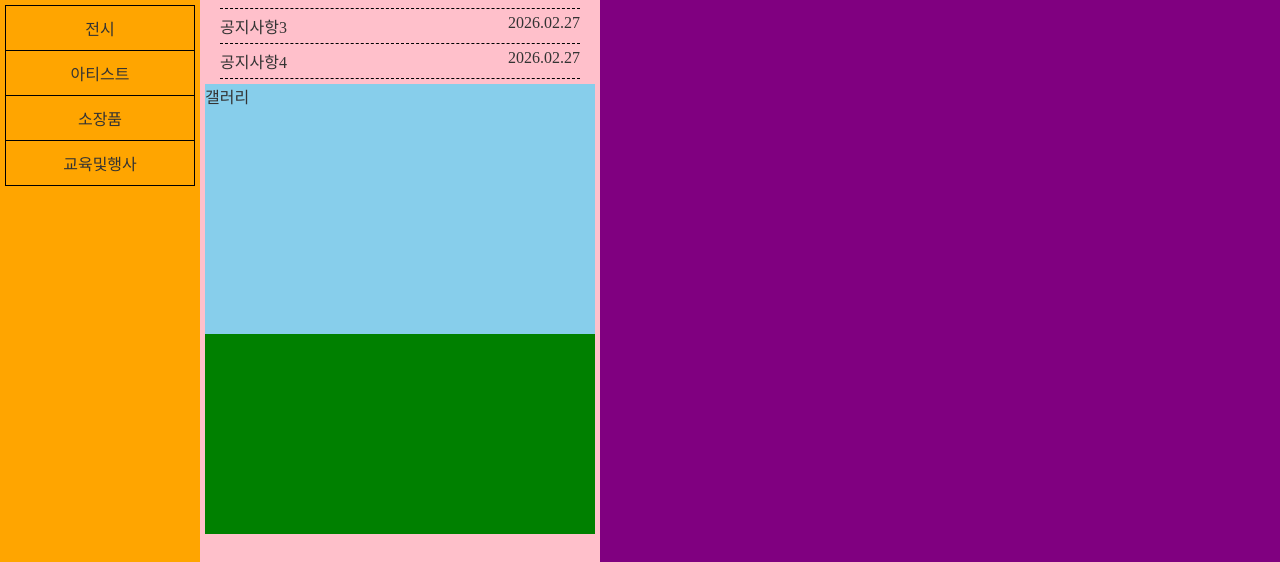
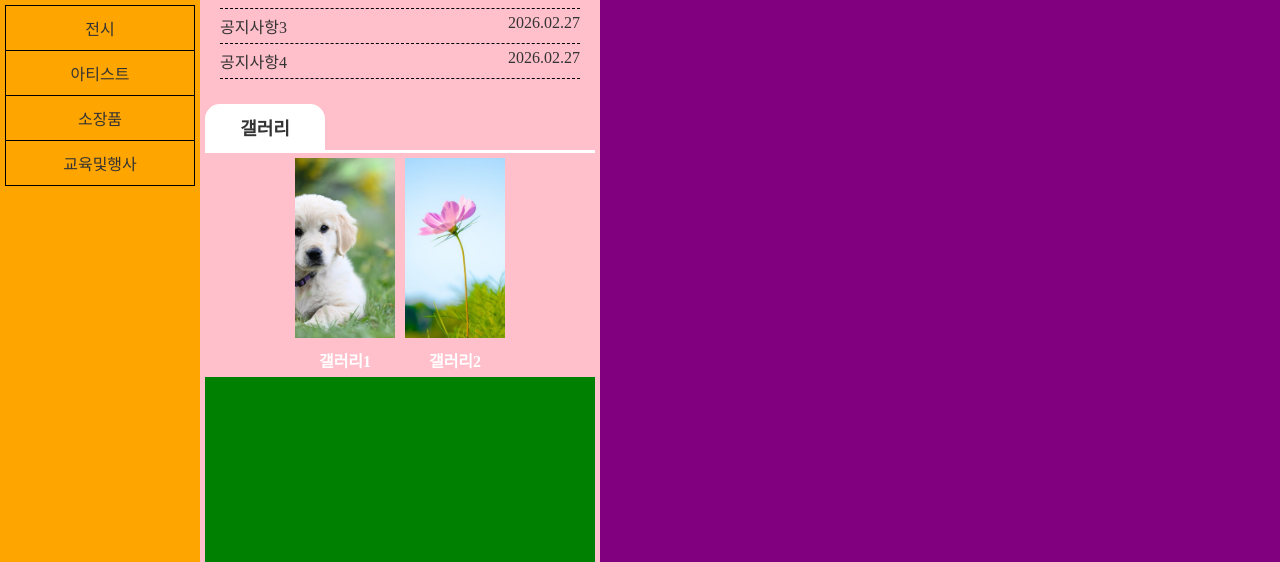
Before and after one commit to cogito30/practice_web_publishing, a plain HTML site: page 05_에코아트갤러리/index.html in a window 1280 px wide. Shown: the part 135-697 px from the top of the page. Drawn offline with Linux system fonts and the light colour scheme.

Commit message:
feat: 05_에코아트갤러리 contents/gallery

```diff
--- a/05_에코아트갤러리/css/style.css
+++ b/05_에코아트갤러리/css/style.css
@@ -26,7 +26,7 @@ nav>ul>li:hover>a {background: black; color: #fff;}
 .sub>li>a {display: block; border: 1px solid black; padding: 10px 20px; background: black; color: white;}
 .sub>li:hover>a {background: white; color: black;}
 
-/* contents */
+/* contents-notice */
 .contents {width: 400px; height: 100%; background: pink; padding: 20px 5px;}
 .notice h2 {width: 120px; font-size: 18px; text-align: center; padding: 10px 0; background: white; border-radius: 15px 15px 0 0;}
 .notice ul {border-top: 3px solid white; padding: 5px 15px;}
@@ -34,7 +34,14 @@ nav>ul>li:hover>a {background: black; color: #fff;}
 .notice ul li a {display: block; padding: 5px 0; position: relative;}
 .notice ul li .date {position: absolute; top: 5px; right: 0;}
 
-.gallery {width: 100%; height: 250px; background: skyblue;}
+/* contents-gallery */
+.gallery {margin-top: 20px;}
+.gallery h2 {width: 120px; font-size: 18px; text-align: center; padding: 10px 0; background: white; border-radius: 15px 15px 0 0;}
+.gallery ul  {border-top: 3px solid white; padding: 5px 15px; display: flex; gap: 10px; justify-content: center; text-align: center;}
+.gallery ul li a {display: block; height: 100%;}
+.gallery ul li a img {width: 100px; height: 180px; object-fit: cover;}
+.gallery ul li .text {font-weight: bold; margin-top: 10px; color: white}
+
 .go {width: 100%; height: 200px; background: green;}
 
 
--- a/05_에코아트갤러리/index.html
+++ b/05_에코아트갤러리/index.html
@@ -84,22 +84,21 @@
                     </ul>
                 </article>
                 <article class="gallery">
-                    갤러리
-                    <!-- <h2>갤러리</h2> -->
-                    <!-- <ul>
-                        <li><a href="#">
-                            <img src="images/s1.jpg" alt="갤러리이미지1">
-                            <span>이미지1</span>
-                        </a></li>
-                        <li><a href="#">
-                            <img src="images/s2.jpg" alt="갤러리이미지2">
-                            <span>이미지2</span>
-                        </a></li>
-                        <li><a href="#">
-                            <img src="images/s3.jpg" alt="갤러리이미지3">
-                            <span>이미지3</span>
-                        </a></li>
-                    </ul> -->
+                    <h2>갤러리</h2>
+                    <ul>
+                        <li>
+                            <a href="#">
+                                <img src="images/s1.jpg" alt="갤러리이미지1">
+                                <p class="text">갤러리1</p>
+                            </a>
+                        </li>
+                        <li>
+                            <a href="#">
+                                <img src="images/s2.jpg" alt="갤러리이미지2">
+                                <p class="text">갤러리2</p>
+                            </a>
+                        </li>
+                    </ul>
                 </article>
                 <article class="go">
                     <!-- <ul>
```
